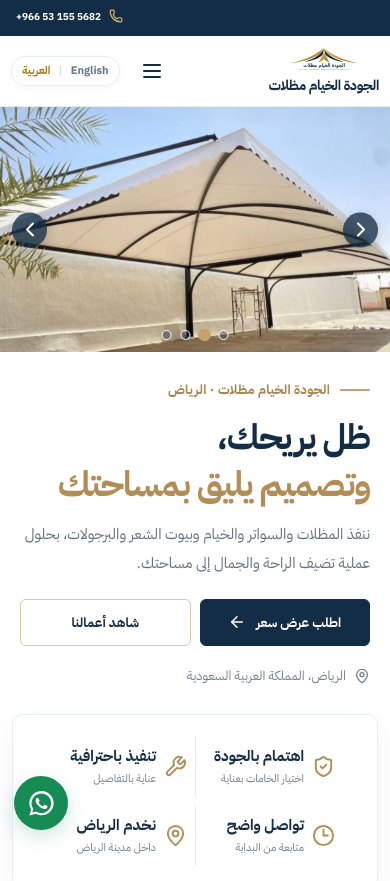
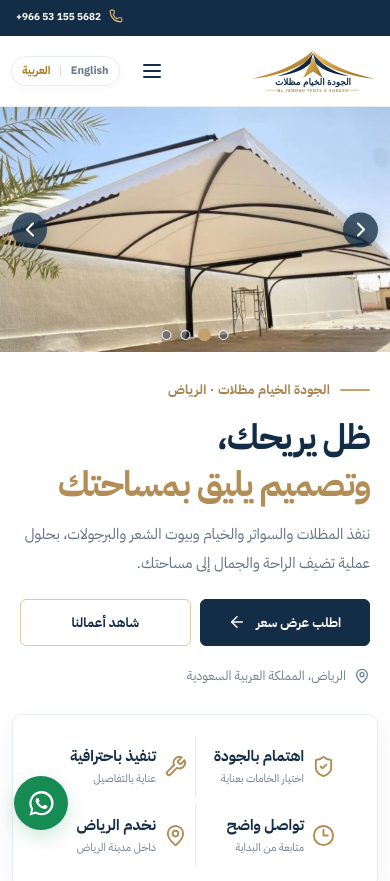
Before and after one commit to speed7852/demosite, a Next.js app: page / in a window 390 px wide. Shown: the top 881 px of the page. Built offline with nearby package versions, Linux system fonts and the light colour scheme.

Commit message:
Style full Al Jawdah logo for desktop and mobile

```diff
--- a/app/globals.css
+++ b/app/globals.css
@@ -728,3 +728,21 @@ html[dir="ltr"] .hero-location{justify-content:flex-start}
  .hero-content,.hero-copy{background:#fff!important}
  html[dir="ltr"] .hero-image:before,html[dir="ltr"] .hero-image:after{display:none!important;content:none!important}
 }
+
+
+/* Official site logo asset: full tent mark and Arabic wordmark */
+.brand{min-width:0!important;width:190px!important;flex:0 0 190px!important;gap:0!important}
+.brand-logo{display:block!important;width:190px!important;height:63px!important}
+.brand-logo img{display:block!important;width:100%!important;height:100%!important;object-fit:contain!important}
+.brand-copy{display:none!important}
+.footer-brand{display:block!important;width:230px!important;max-width:100%!important;font-size:0!important;line-height:0!important}
+.footer-brand img{display:block!important;width:100%!important;height:auto!important;object-fit:contain}
+@media(max-width:1050px) and (min-width:681px){
+ .brand{width:155px!important;flex-basis:155px!important}
+ .brand-logo{width:155px!important;height:50px!important}
+}
+@media(max-width:680px){
+ .brand{width:132px!important;flex:0 0 132px!important;max-width:calc(100% - 105px)!important}
+ .brand-logo{width:132px!important;height:44px!important}
+ .footer-brand{width:190px!important}
+}
```
